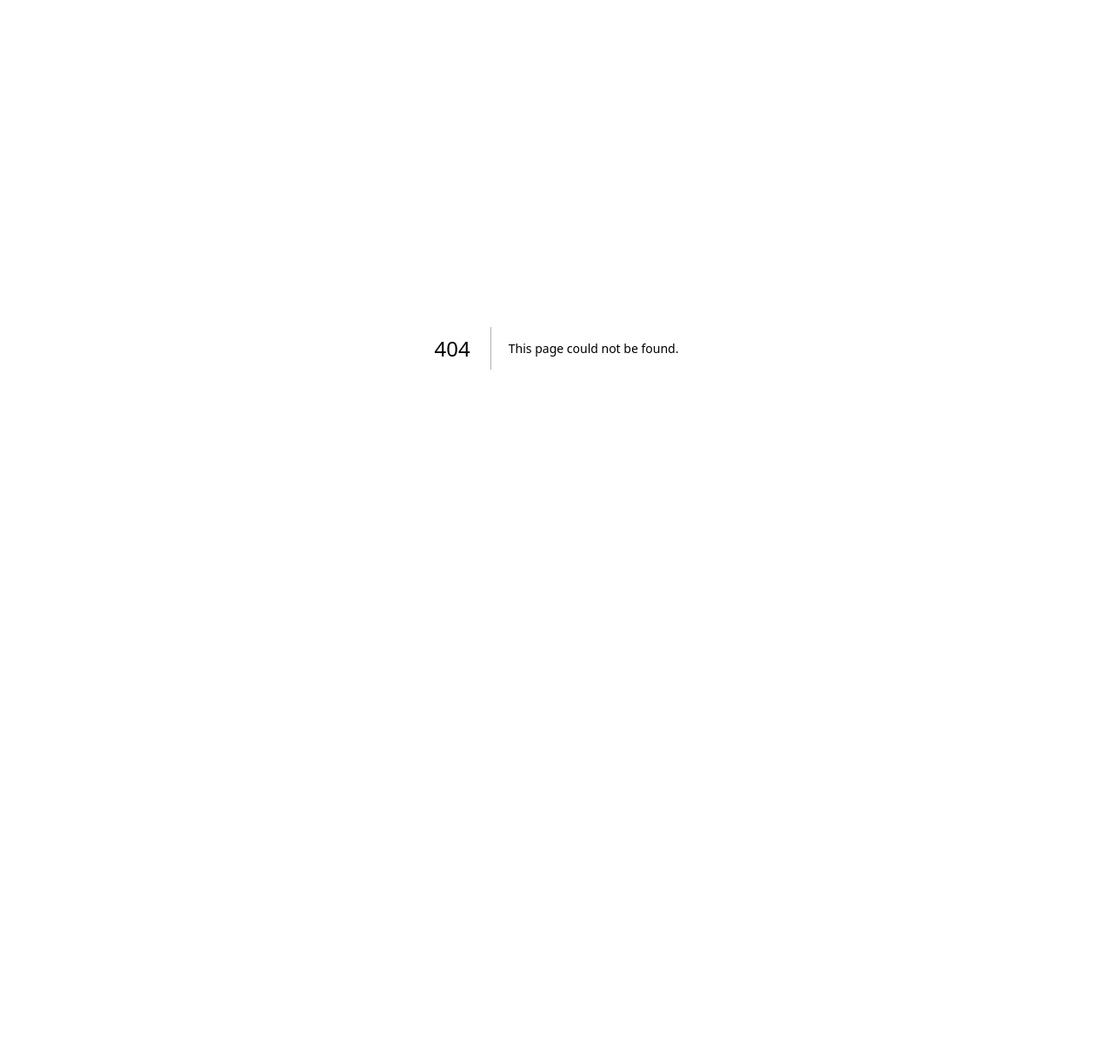
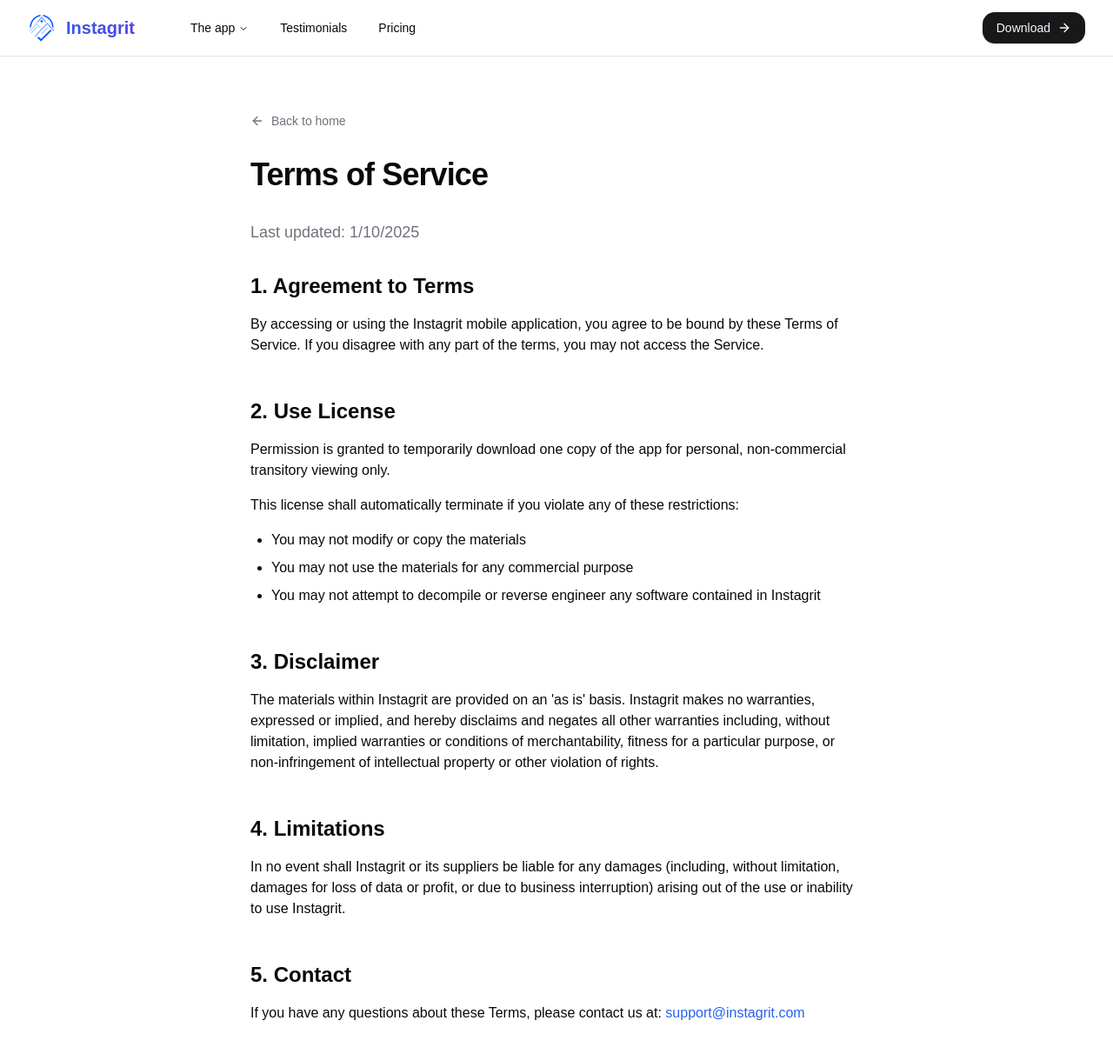
Before and after one commit to Efesop/instagritlp, a Next.js app: page /terms in a window 1280 px wide. Before the commit this address had no page. Shown: the top 1212 px of the page at 87% size. Before the commit the page ends 800 px from the top, so only its background shows below. Built offline with nearby package versions, Linux system fonts and the light colour scheme.

Commit message:
added privacy and terms pages

```diff
--- a/app/page.tsx
+++ b/app/page.tsx
@@ -557,8 +557,8 @@ export default function Home() {
                 <ul className="space-y-3">
                   {[
                     { text: "About", href: "#" },
-                    { text: "Privacy", href: "#" },
-                    { text: "Terms", href: "#" },
+                    { text: "Privacy", href: "privacy" },
+                    { text: "Terms", href: "terms" },
                   ].map((link) => (
                     <li key={link.text}>
                       <Link
--- /dev/null
+++ b/app/privacy/page.tsx
@@ -0,0 +1,76 @@
+import Link from "next/link"
+import { ArrowLeft } from "lucide-react"
+import { SiteHeader } from "@/components/site-header"
+
+export default function PrivacyPolicy() {
+  return (
+    <>
+      <SiteHeader />
+      <div className="min-h-screen bg-white">
+        <div className="max-w-3xl mx-auto px-4 sm:px-6 lg:px-8 py-16">
+          <Link
+            href="/"
+            className="group inline-flex items-center gap-2 mb-8 text-sm font-medium text-zinc-500 hover:text-zinc-900 transition-colors"
+          >
+            <ArrowLeft className="h-4 w-4 transition-transform group-hover:-translate-x-1" />
+            Back to home
+          </Link>
+
+          <h1 className="text-4xl font-bold tracking-tight mb-8">Privacy Policy</h1>
+
+          <div className="prose prose-zinc max-w-none">
+            <p className="text-lg text-zinc-500 mb-8">
+              Last updated: {new Date().toLocaleDateString()}
+            </p>
+
+            <section className="mb-12">
+              <h2 className="text-2xl font-semibold mb-4">Introduction</h2>
+              <p>
+                At Instagrit, we take your privacy seriously. This Privacy Policy explains how we collect,
+                use, disclose, and safeguard your information when you use our mobile application.
+              </p>
+            </section>
+
+            <section className="mb-12">
+              <h2 className="text-2xl font-semibold mb-4">Information We Collect</h2>
+              <ul className="list-disc pl-6 space-y-2">
+                <li>Account information (email, name)</li>
+                <li>Usage data and activity</li>
+                <li>Device information</li>
+                <li>Task and habit tracking data</li>
+              </ul>
+            </section>
+
+            <section className="mb-12">
+              <h2 className="text-2xl font-semibold mb-4">How We Use Your Information</h2>
+              <ul className="list-disc pl-6 space-y-2">
+                <li>To provide and maintain our Service</li>
+                <li>To notify you about changes to our Service</li>
+                <li>To provide customer support</li>
+                <li>To gather analysis or valuable information to improve our Service</li>
+              </ul>
+            </section>
+
+            <section className="mb-12">
+              <h2 className="text-2xl font-semibold mb-4">Data Security</h2>
+              <p>
+                We implement appropriate technical and organizational security measures to protect
+                your personal information against unauthorized access, alteration, disclosure, or destruction.
+              </p>
+            </section>
+
+            <section className="mb-12">
+              <h2 className="text-2xl font-semibold mb-4">Contact Us</h2>
+              <p>
+                If you have any questions about this Privacy Policy, please contact us at:{" "}
+                <Link href="mailto:support@instagrit.com" className="text-blue-600 hover:text-blue-700">
+                  support@instagrit.com
+                </Link>
+              </p>
+            </section>
+          </div>
+        </div>
+      </div>
+    </>
+  )
+}
--- /dev/null
+++ b/app/terms/page.tsx
@@ -0,0 +1,82 @@
+import Link from "next/link"
+import { ArrowLeft } from "lucide-react"
+import { SiteHeader } from "@/components/site-header"
+
+export default function Terms() {
+  return (
+    <>
+      <SiteHeader />
+      <div className="min-h-screen bg-white">
+        <div className="max-w-3xl mx-auto px-4 sm:px-6 lg:px-8 py-16">
+          <Link
+            href="/"
+            className="group inline-flex items-center gap-2 mb-8 text-sm font-medium text-zinc-500 hover:text-zinc-900 transition-colors"
+          >
+            <ArrowLeft className="h-4 w-4 transition-transform group-hover:-translate-x-1" />
+            Back to home
+          </Link>
+
+          <h1 className="text-4xl font-bold tracking-tight mb-8">Terms of Service</h1>
+
+          <div className="prose prose-zinc max-w-none">
+            <p className="text-lg text-zinc-500 mb-8">
+              Last updated: {new Date().toLocaleDateString()}
+            </p>
+
+            <section className="mb-12">
+              <h2 className="text-2xl font-semibold mb-4">1. Agreement to Terms</h2>
+              <p>
+                By accessing or using the Instagrit mobile application, you agree to be bound by these Terms of Service.
+                If you disagree with any part of the terms, you may not access the Service.
+              </p>
+            </section>
+
+            <section className="mb-12">
+              <h2 className="text-2xl font-semibold mb-4">2. Use License</h2>
+              <p>
+                Permission is granted to temporarily download one copy of the app for personal,
+                non-commercial transitory viewing only.
+              </p>
+              <p className="mt-4">This license shall automatically terminate if you violate any of these restrictions:</p>
+              <ul className="list-disc pl-6 space-y-2 mt-4">
+                <li>You may not modify or copy the materials</li>
+                <li>You may not use the materials for any commercial purpose</li>
+                <li>You may not attempt to decompile or reverse engineer any software contained in Instagrit</li>
+              </ul>
+            </section>
+
+            <section className="mb-12">
+              <h2 className="text-2xl font-semibold mb-4">3. Disclaimer</h2>
+              <p>
+                The materials within Instagrit are provided on an 'as is' basis. Instagrit makes no
+                warranties, expressed or implied, and hereby disclaims and negates all other warranties
+                including, without limitation, implied warranties or conditions of merchantability,
+                fitness for a particular purpose, or non-infringement of intellectual property or
+                other violation of rights.
+              </p>
+            </section>
+
+            <section className="mb-12">
+              <h2 className="text-2xl font-semibold mb-4">4. Limitations</h2>
+              <p>
+                In no event shall Instagrit or its suppliers be liable for any damages (including,
+                without limitation, damages for loss of data or profit, or due to business interruption)
+                arising out of the use or inability to use Instagrit.
+              </p>
+            </section>
+
+            <section className="mb-12">
+              <h2 className="text-2xl font-semibold mb-4">5. Contact</h2>
+              <p>
+                If you have any questions about these Terms, please contact us at:{" "}
+                <Link href="mailto:support@instagrit.com" className="text-blue-600 hover:text-blue-700">
+                  support@instagrit.com
+                </Link>
+              </p>
+            </section>
+          </div>
+        </div>
+      </div>
+    </>
+  )
+}
```
